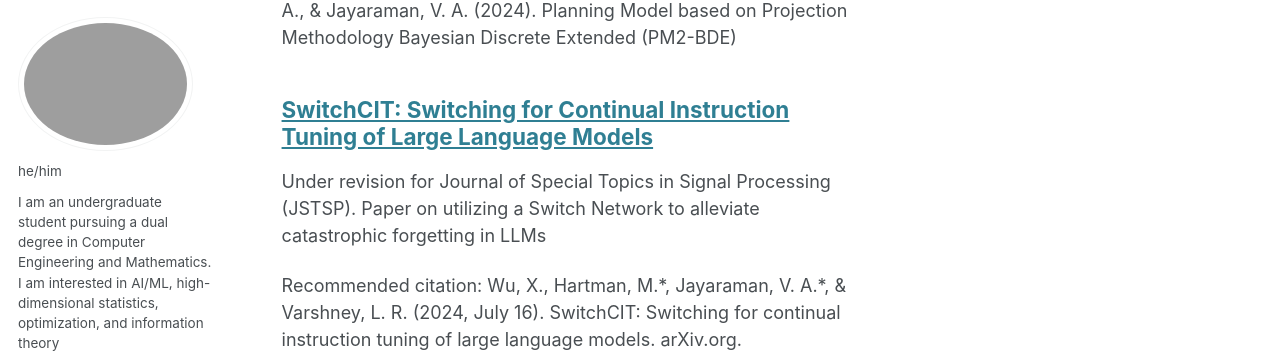
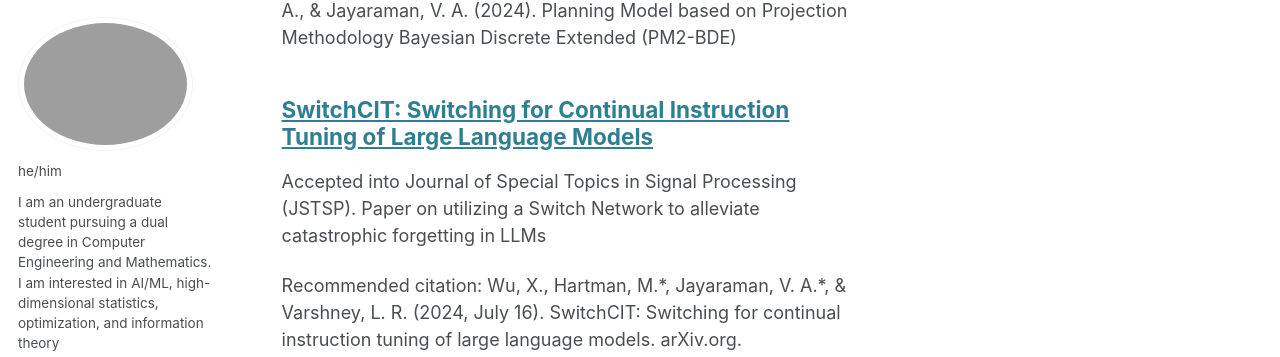
Before and after one commit to dxdt14/dxdt14.github.io, a Jekyll site: the page built from _pages/publications.html, in a window 1280 px wide and 900 px high, scrolled down 812 px. Shown: the part 89-446 px from the top of the window. Built offline with Jekyll 4.4.1, drawn with Linux system fonts in a browser that asks for light colours; some web fonts are replaced.

Commit message:
updated switchCIT to reflect acceptance

```diff
--- a/_publications/2024-07-16_SwitchCIT.md
+++ b/_publications/2024-07-16_SwitchCIT.md
@@ -2,7 +2,7 @@
 title: "SwitchCIT: Switching for Continual Instruction Tuning of Large Language Models"
 collection: publications
 category: manuscripts
-excerpt: 'Under revision for Journal of Special Topics in Signal Processing (JSTSP). Paper on utilizing a Switch Network to alleviate catastrophic forgetting in LLMs'
+excerpt: 'Accepted into Journal of Special Topics in Signal Processing (JSTSP). Paper on utilizing a Switch Network to alleviate catastrophic forgetting in LLMs'
 date: 2024-07-16
 paperurl: 'https://arxiv.org/abs/2407.11780'
 citation: 'Wu, X., Hartman, M.*, Jayaraman, V. A.*, & Varshney, L. R. (2024, July 16). SwitchCIT: Switching for continual instruction tuning of large language models. arXiv.org. https://arxiv.org/abs/2407.11780'
```
